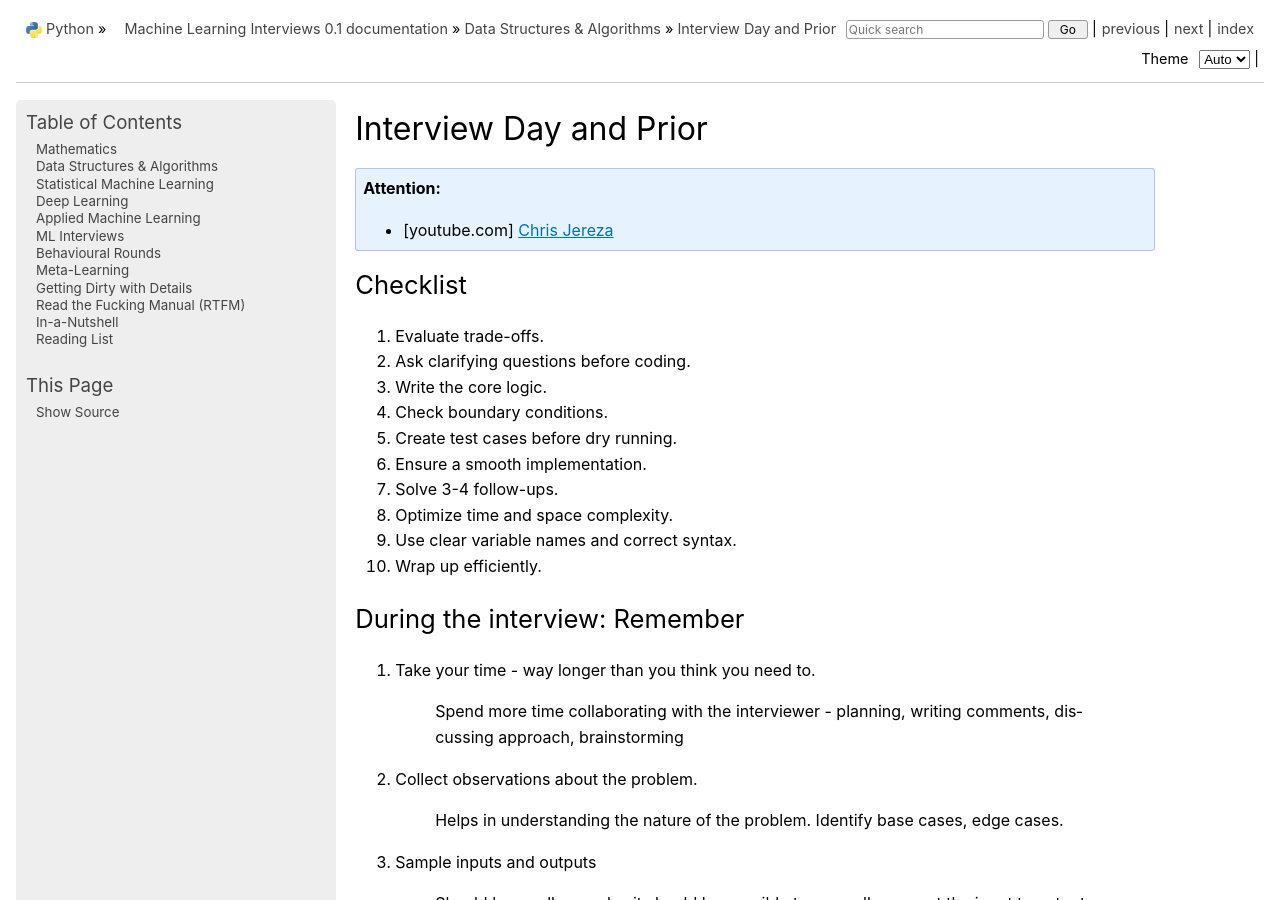
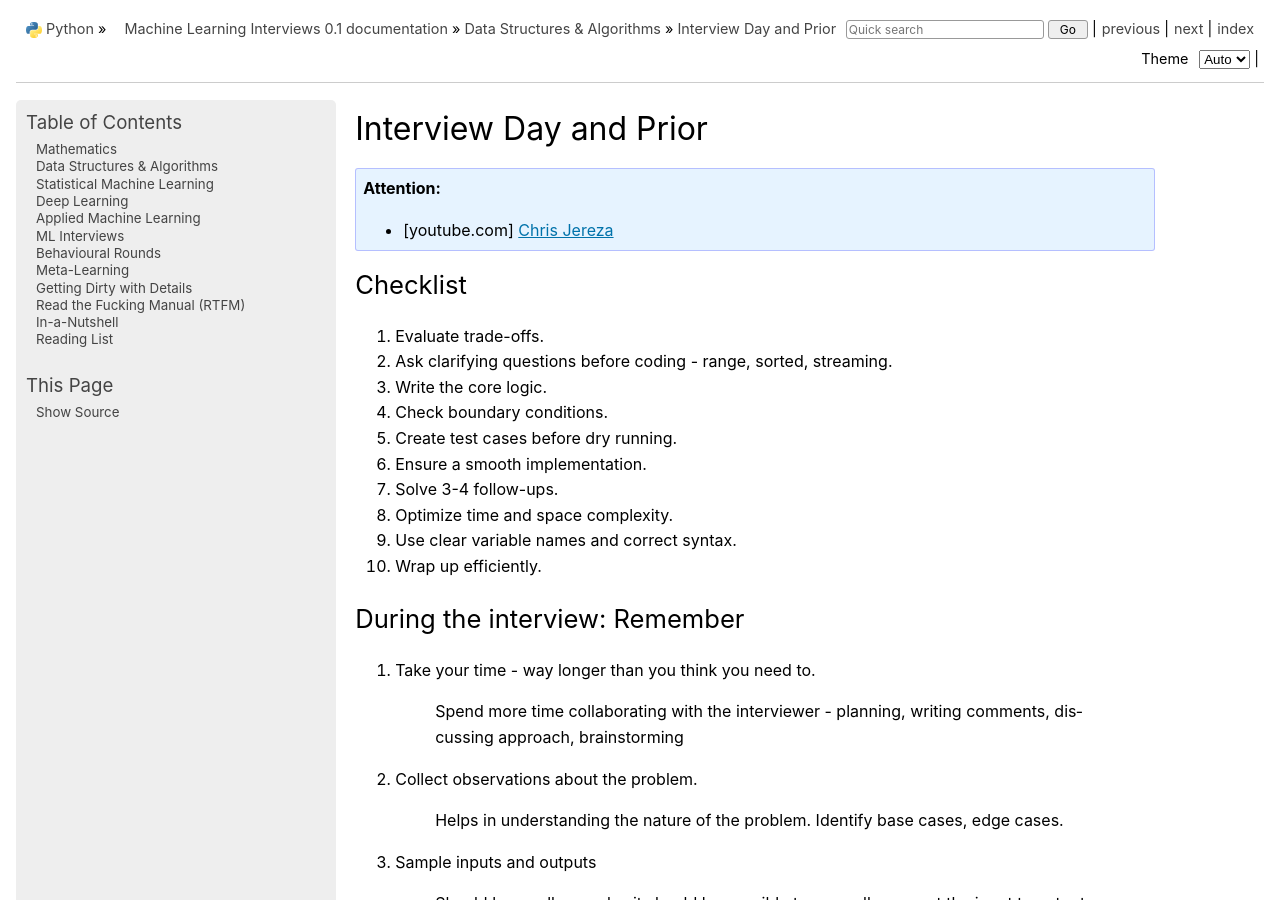
Before and after one commit to uselesstechjunks/leetcode, a Sphinx documentation site: the page built from docs/source/dsa/interview.rst, in a window 1280 px wide and 900 px high. Built offline with Sphinx 7.4.7, drawn with Linux system fonts in a browser that asks for light colours; pages that are not in the unit, such as notebooks, are missing from menus.

Commit message:
Update interview.rst

```diff
--- a/docs/source/dsa/interview.rst
+++ b/docs/source/dsa/interview.rst
@@ -7,7 +7,7 @@ Interview Day and Prior
 Checklist
 **********************************************************************
 #. Evaluate trade-offs.
-#. Ask clarifying questions before coding.
+#. Ask clarifying questions before coding - range, sorted, streaming.
 #. Write the core logic.
 #. Check boundary conditions.
 #. Create test cases before dry running.
```
